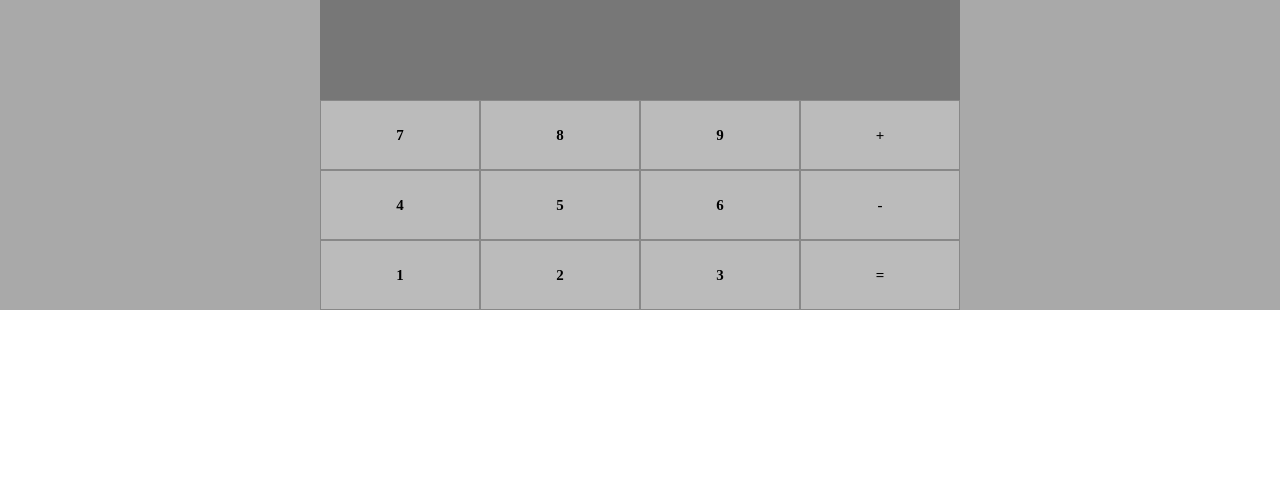
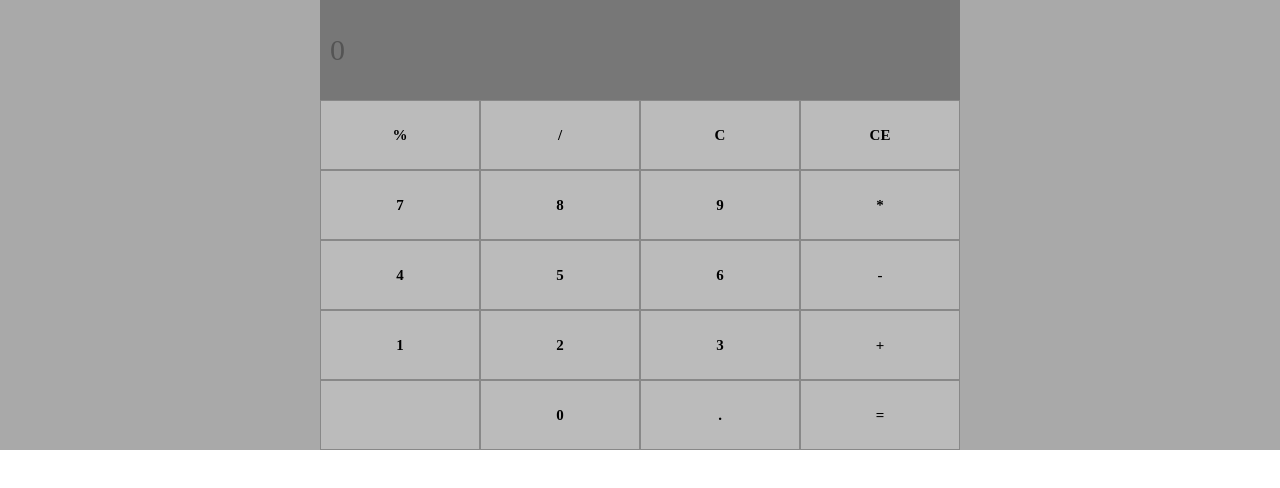
Before and after one commit to Coruja-me/CalculadoraReact, a React (Create React App) app: page / in a window 1280 px wide. Shown: the top 488 px of the page. Built offline with nearby package versions, Linux system fonts and the light colour scheme.

Commit message:
Desenvolvendo Interações nos botões

```diff
--- a/src/App.js
+++ b/src/App.js
@@ -1,30 +1,50 @@
-import { Container, Content, Row, Column } from "./styles";
+import { Container, Content, Row} from "./styles";
 import Input from "./Components/Input";
 import Button from "./Components/Button"
+import { useState } from "react";
 
 
 const App = () => {
+  const [curNum, setCurNum] = useState('0')
+  const handleOnClear = () => {
+    setCurNum('0')
+  }
+  const handleAddNumber = (num) => {
+    setCurNum(prev => `${num}${prev === '0' ? '' : prev}`)
+  }
   return (
     <Container>
       <Content>
-        <Input />
+        <Input value={curNum}/>
         <Row>
-          <Button label={"7"} />
-          <Button label={"8"} />
-          <Button label={"9"} />
-          <Button label={"+"}/>
+          <Button label={"%"} onClick={() => handleAddNumber('')} />
+          <Button label={"/"} onClick={() => handleAddNumber('')} />
+          <Button label={"C"} onClick={handleOnClear} />
+          <Button label={"CE"} onClick={handleOnClear} />
         </Row>
         <Row>
-          <Button label={"4"} />
-          <Button label={"5"} />
-          <Button label={"6"} />
-          <Button label={"-"}/>
+          <Button label={"7"} onClick={() => handleAddNumber('7')} />
+          <Button label={"8"} onClick={() => handleAddNumber('8')} />
+          <Button label={"9"} onClick={() => handleAddNumber('9')} />
+          <Button label={"*"} onClick={() => handleAddNumber('')} />
         </Row>
         <Row>
-          <Button label={"1"} />
-          <Button label={"2"} />
-          <Button label={"3"} />
-          <Button label={"="}/>
+          <Button label={"4"} onClick={() => handleAddNumber('4')} />
+          <Button label={"5"} onClick={() => handleAddNumber('5')} />
+          <Button label={"6"} onClick={() => handleAddNumber('6')} />
+          <Button label={"-"} onClick={() => handleAddNumber('')} />
+        </Row>
+        <Row>
+          <Button label={"1"} onClick={() => handleAddNumber('1')} />
+          <Button label={"2"} onClick={() => handleAddNumber('2')} />
+          <Button label={"3"} onClick={() => handleAddNumber('3')} />
+          <Button label={"+"} onClick={() => handleAddNumber('')} />
+        </Row>
+        <Row>
+          <Button/>
+          <Button label={"0"} onClick={() => handleAddNumber('0')} />
+          <Button label={"."} onClick={() => handleAddNumber('.')} />
+          <Button label={"="} onClick={() => handleAddNumber('=')}/>
         </Row>
       </Content>
     </Container>
--- a/src/Components/Button/styles.js
+++ b/src/Components/Button/styles.js
@@ -8,4 +8,8 @@
     font-weight: 700;
     height: 70px;
     flex: 1;
+
+    &:hover{
+        opacity: 0.5;
+    }
 `
--- a/src/Components/Input/index.js
+++ b/src/Components/Input/index.js
@@ -1,9 +1,9 @@
 import { InputContainer } from './styles'
 
-const Input = () => {
+const Input = ({value}) => {
     return (
       <InputContainer>
-        <input />
+        <input disabled value={value}/>
       </InputContainer>
     );
   }
--- a/src/styles.js
+++ b/src/styles.js
@@ -21,10 +21,3 @@
     justify-content: space-between;
     align-items: center;
 `
-
-export const Column = styled.div`
-    display: flex;
-    flex-direction: column;
-    justify-content: space-between;
-    align-items: center;
-`
```
